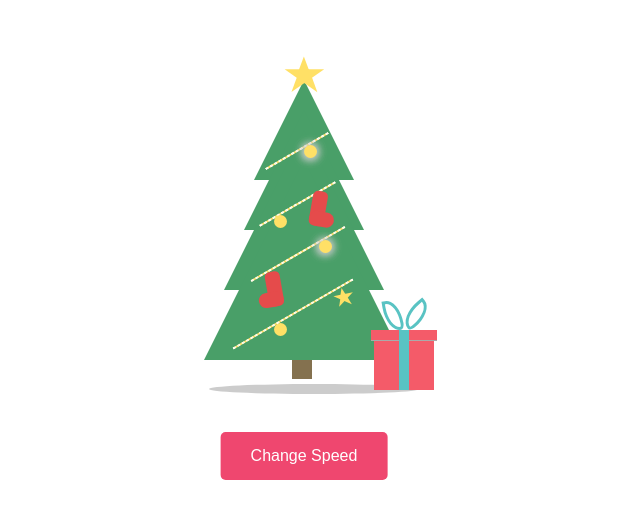
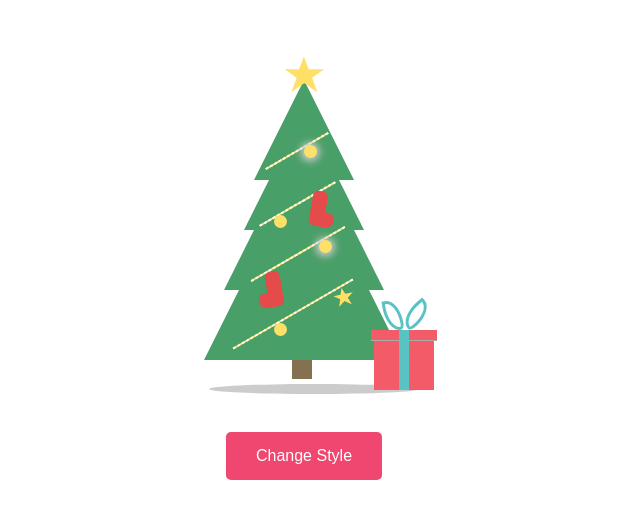
Before and after one commit to Thieu-Van-Hieu/Christmas-Tree, a plain HTML site: page index.html in a window 1280 px wide. Shown: the full height of the page, 386-1026 px from the left. Drawn offline with nearby package versions, Linux system fonts and the light colour scheme.

Commit message:
Update index.html

```diff
--- a/index.html
+++ b/index.html
@@ -51,7 +51,7 @@
       </div>
     </div>
     <div class="button-container">
-        <button onclick="changeValue" class="decorative-button" id="changeSpeedButton">Change Speed</button>
+        <button onclick="changeValue" class="decorative-button" id="changeSpeedButton">Change Style</button>
     </div>
   </body>
 </html>
```
